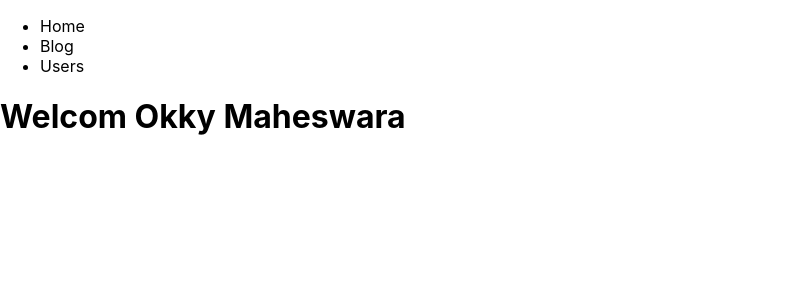
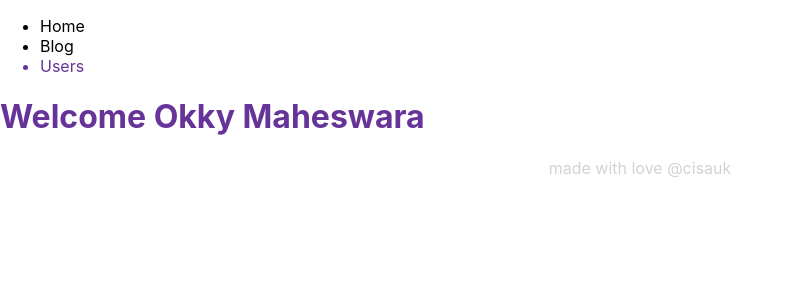
Before and after one commit to putuokky/belajar-nextjs, a Next.js app: page / in a window 1280 px wide. Shown: the top 300 px of the page, without its empty margins (0-793 px from the left). Built offline with nearby package versions, Linux system fonts and the light colour scheme.

Commit message:
nambahin css

```diff
--- /dev/null
+++ b/components/Footers/Footer.module.css
@@ -0,0 +1,4 @@
+.title {
+  text-align: center;
+  color: lightgray;
+}
--- /dev/null
+++ b/components/Footers/index.js
@@ -0,0 +1,9 @@
+import styles from "./Footer.module.css"
+
+export default function Footers() {
+  return (
+    <div>
+      <p className={styles.title}>made with love @cisauk</p>
+    </div>
+  )
+}
--- /dev/null
+++ b/components/Headers/index.js
@@ -0,0 +1,13 @@
+import Link from "next/link"
+
+export default function Headers() {
+  return (
+    <header>
+      <ul>
+        <li><Link href="/"><a>Home</a></Link></li>
+        <li><Link href="/blog"><a>Blog</a></Link></li>
+        <li className="title"><Link href="/users"><a>Users</a></Link></li>
+      </ul>
+    </header>
+  )
+}
--- a/pages/index.js
+++ b/pages/index.js
@@ -1,19 +1,12 @@
-import Head from 'next/head'
-import Image from 'next/image'
-import Link from 'next/link'
-import styles from '../styles/Home.module.css'
+import Footers from '../components/Footers'
+import Headers from '../components/Headers'
 
 export default function Home() {
   return (
     <>
-      <header>
-        <ul>
-          <li><Link href="/"><a>Home</a></Link></li>
-          <li><Link href="/blog"><a>Blog</a></Link></li>
-          <li><Link href="/users"><a>Users</a></Link></li>
-        </ul>
-      </header>
-      <h1>Welcom Okky Maheswara</h1>
+      <Headers />
+      <h1 className='title'>Welcome Okky Maheswara</h1>
+      <Footers />
     </>
   )
 }
--- a/styles/globals.css
+++ b/styles/globals.css
@@ -14,3 +14,7 @@ a {
 * {
   box-sizing: border-box;
 }
+
+.title {
+  color: rebeccapurple;
+}
```
